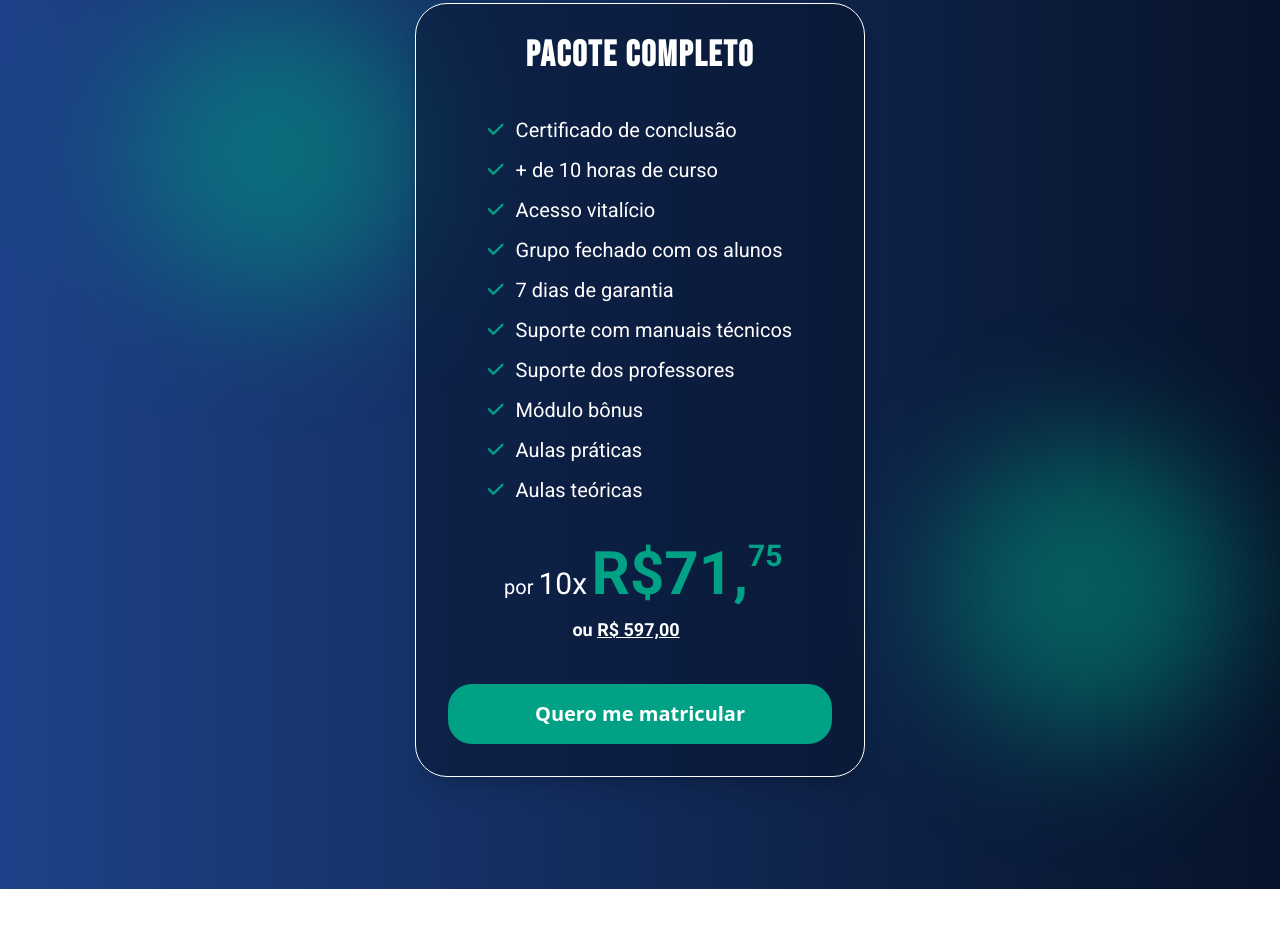
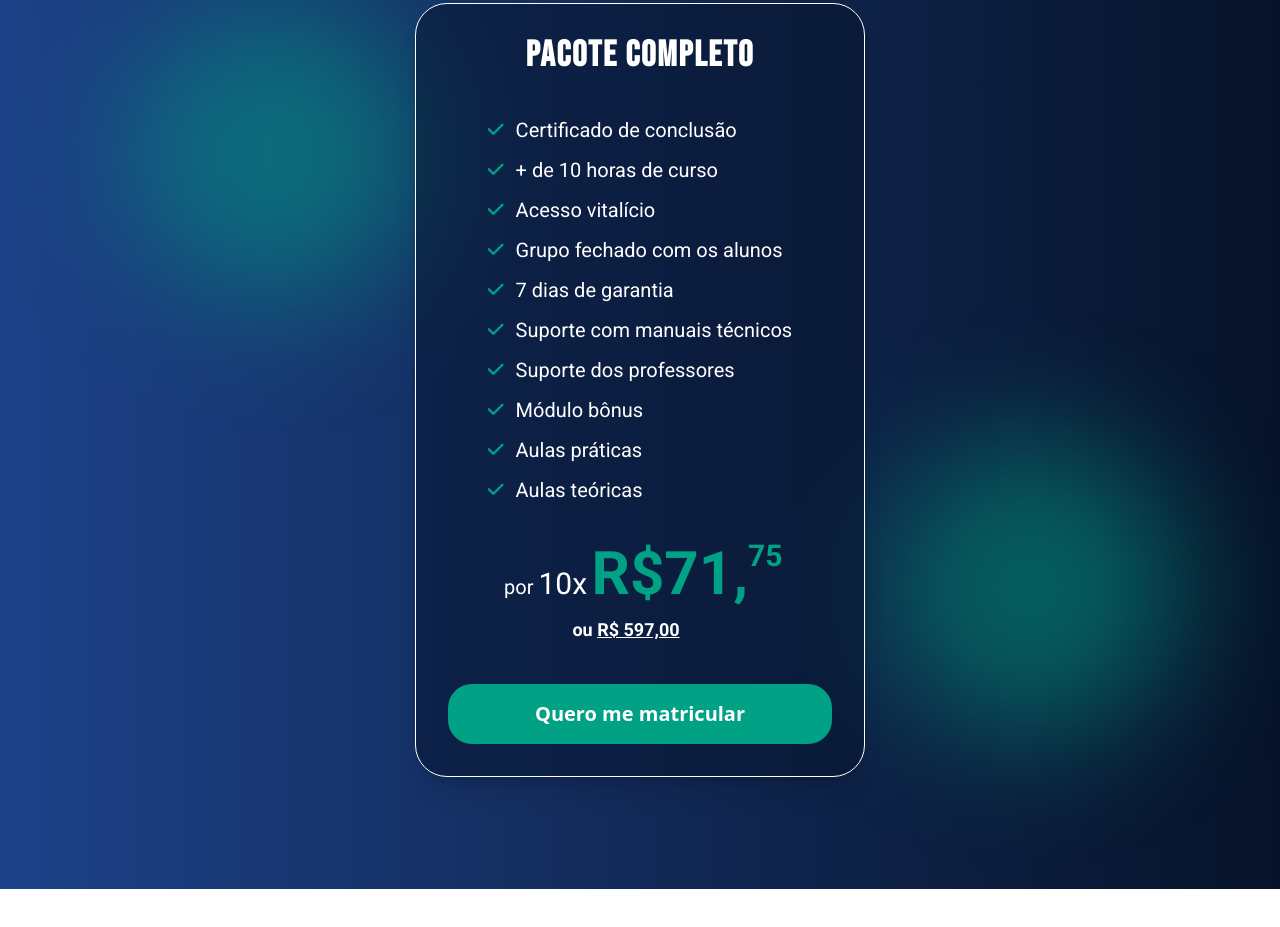
Before and after one commit to victorsantana03/Site-vendas-automacao, a website: page index.html in a window 1280 px wide. Shown: the part 7029-7956 px from the top of the page. Drawn offline with nearby package versions, Linux system fonts and the light colour scheme; a web font is replaced by a local one.

Commit message:
ajuste vetor

```diff
--- a/index.html
+++ b/index.html
@@ -849,7 +849,7 @@
 
     <!--OFERTAS-->
     <section
-      class="from-azul-petroleo to-azul-marinho bg-gradient-to-l px-6 py-28 lg:px-20 xl:px-24 2xl:px-52"
+      class="from-azul-petroleo to-azul-marinho overflow-hidden bg-gradient-to-l px-6 py-28 lg:px-20 xl:px-24 2xl:px-52"
       id="oferta"
     >
       <div class="relative flex justify-center">
@@ -858,7 +858,7 @@
           class="bg-mint absolute top-[0%] left-[3%] z-10 h-[300px] w-[300px] rounded-full opacity-50 blur-3xl"
         ></div>
         <div
-          class="bg-mint absolute -right-[5%] bottom-[5%] z-10 h-[300px] w-[300px] rounded-full opacity-50 blur-3xl"
+          class="bg-mint absolute right-[0%] bottom-[5%] z-10 h-[300px] w-[300px] rounded-full opacity-50 blur-3xl"
         ></div>
         <!--LUZES-->
         <div
```
Also changed, not shown: src/output.css.
